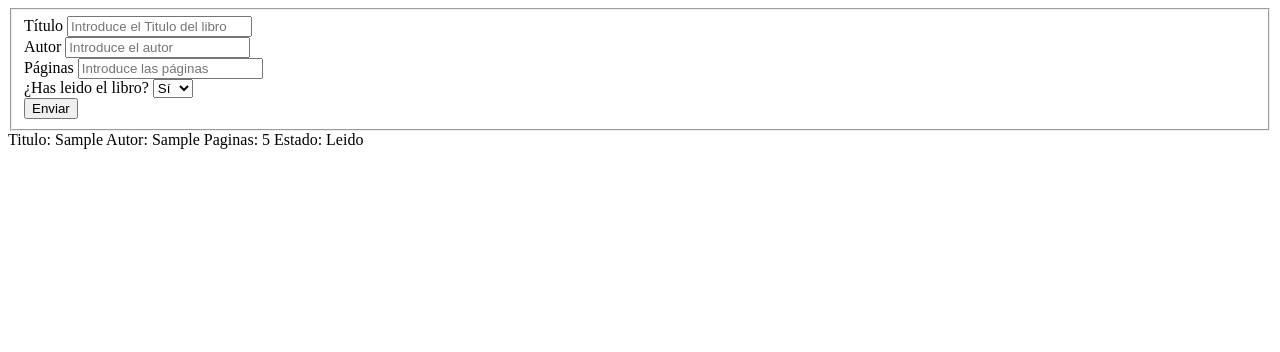
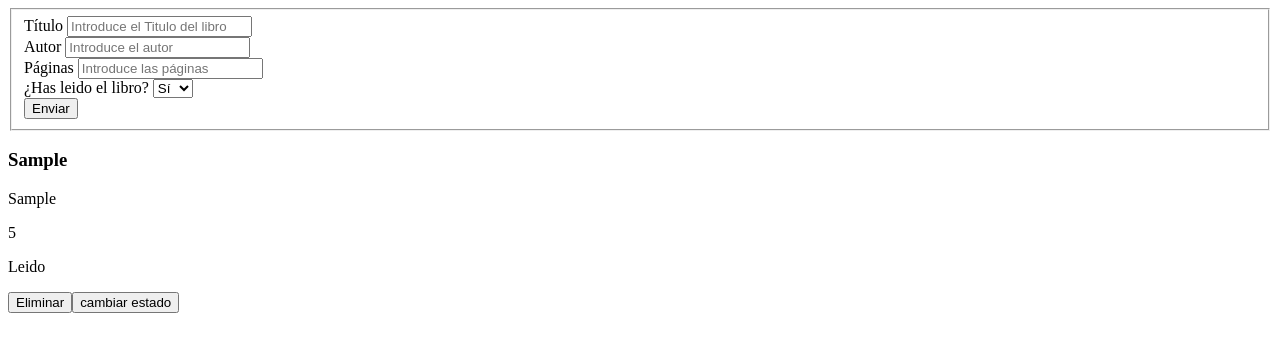
Before and after one commit to s9code/Library, a plain HTML site: page index.html in a window 1280 px wide. Both pictures are taken after typing "Sample", "Sample", "5" into the empty fields and a click on the input "Enviar". Drawn offline with Linux system fonts and the light colour scheme.

Commit message:
añadir funcionalidad para eliminar libros y cambiar estado de lectura con prototipos

```diff
--- a/script.js
+++ b/script.js
@@ -1,81 +1,129 @@
-// LLAMADAS
+// 1. LLamadas a elementos del DOM
 const contenedorLibros = document.querySelector(".contenedor-libreria");
 const formulario = document.querySelector("#formulario");
 
-// VARIABLES
-let estado;
-
-// MI BIBLIOTECA DE LIBROS
-// Array donde se van a guardar todos los libros creados con el constructor Libros
+// 2. Array donde se guardan los libros
 const libreria = [];
 
+// 3. Función que recorre el array libreria y muestra los libros
 // Recorre el array "libreria" y, por cada libro, crea un div con sus datos
 // (título, autor, páginas y estado de lectura) dentro de contenedorLibros.
 // Antes de dibujar, vacía el contenedor para evitar que los libros se dupliquen.
 function recorrerLibreria() {
+
+    // 3.1. Vacía el contenedor para evitar que los libros se dupliquen
     contenedorLibros.textContent = "";
 
+    // 3.2. Recorre el array "libreria"
     for (const libro of libreria) {
 
-        if (libro.lectura === false) {
-            estado = "No leido";
-        }else {
-            estado = "Leido";
-        };
+        // 3.2.1. Evalúa si el libro ha sido leído o no.
+        const estado = libro.lectura ? "Leido" : "No leido";
 
-        // CREAR ELEMENTOS
+        // 3.3. Se crean los elementos para guardar los datos de cada libro.
         const div = document.createElement("div");
+        const h3 = document.createElement("h3");
+        const parrafoAutor = document.createElement("p");
+        const parrafoPaginas = document.createElement("p");
+        const lectura = document.createElement("p");
+        const btnEstado = document.createElement("button");
+        const btnEliminar = document.createElement("button");
+
+        // 3.3.1 Añade un atributo "data-id" al <div>
         div.setAttribute("data-id", libro.id);
+
+        // 3.3.2 Añade el <div> al final del contenedor y luego añade los elementos h3, parrafoAutor, etc al <div>
         contenedorLibros.appendChild(div);
-        div.textContent = (`Titulo: ${libro.titulo} Autor: ${libro.autor} Paginas: ${libro.paginas} Estado: ${estado}`);
+        div.appendChild(h3);
+        div.appendChild(parrafoAutor);
+        div.appendChild(parrafoPaginas);
+        div.appendChild(lectura);
+        div.appendChild(btnEliminar);
+        div.appendChild(btnEstado);
+
+        // 3.4. Establece el contenido de texto de cada elemento.
+        h3.textContent = (libro.titulo);
+        parrafoAutor.textContent = (libro.autor);
+        parrafoPaginas.textContent = (libro.paginas);
+        lectura.textContent = (estado);
+        btnEliminar.textContent = ("Eliminar")
+        btnEstado.textContent = ("cambiar estado");
+
+        // 3.5 Añade un evento al botón "cambiar estado"
+        btnEstado.addEventListener("click", () => {
+            // Cambia el estado de lectura del libro
+            libro.toggleLectura();
+            // Refresca la visualización de la librería
+            recorrerLibreria();
+        })
+
+        // 3.6 Añade un evento al botón "Eliminar"
+        btnEliminar.addEventListener("click", () => {
+
+            // Busca el índice del libro actual en el array libreria
+            const indice = libreria.findIndex((item) => item.id === libro.id);
+            // Elimina el libro del array
+            libreria.splice(indice, 1);
+
+            // Refresca la visualización de la librería
+            recorrerLibreria();
+
+        })
+
     };
 }
 
-// MOLDE CONSTRUCTOR DE UN LIBRO
-// Define la forma que tiene cada libro: título, autor, páginas, si se ha leído,
-// y un id único generado automáticamente.
-function Libros(titulo, autor, paginas, lectura) {
-    this.id = crypto.randomUUID();
+// 4. Constructor para crear un libro
+function Libro(titulo, autor, paginas, lectura) {
+    this.id = crypto.randomUUID(); // Identificador único generado automáticamente
     this.titulo = titulo;
     this.autor = autor;
     this.paginas = paginas;
     this.lectura = lectura;
 }
 
-// GESTIONAR LA COLECCIÓN
+// 4.1 Metodo para cambiar el estado de lectura (actualiza la propiedad lectura)
+Libro.prototype.toggleLectura = function () {
+    // Invierte el valor actual de la propiedad lectura
+    this.lectura = !this.lectura;
+};
+
+// 5. Función para añadir un libro a la librería
 // Recibe los datos de un libro, crea una instancia con el constructor Libros
 // y la añade al array libreria.
 function agregarLibro(titulo, autor, paginas, lectura) {
-    const libro = new Libros (titulo, autor, paginas, lectura);
+    // Crea una nueva instancia de Libro con los datos proporcionados
+    const libro = new Libro (titulo, autor, paginas, lectura);
+    // Añade el nuevo libro al array libreria
     libreria.push(libro);
 }
 
-// ESCUCHAR EL FORMULARIO
+// 6. Función para escuchar el formulario
 // Al enviar el formulario, recoge los valores de los campos, los convierte
 // a los tipos correctos (número para páginas, booleano para lectura),
 // crea el libro, refresca la pantalla y limpia el formulario.
 formulario.addEventListener("submit", function (e) {
-    e.preventDefault(); //evita que la página se recargue
+    // Evita que la página se recargue
+    e.preventDefault();
 
+    // Obtiene los valores de los campos del formulario
     const titulo = document.querySelector("#titulo");
     const autor = document.querySelector("#autor");
     const paginas = document.querySelector("#paginas");
     const lectura = document.querySelector("#lectura");
 
-    const numeroDepaginas = parseInt(paginas.value)
+    // Convierte el valor de páginas a número
+    const numeroDepaginas = parseInt(paginas.value);
 
-    let leido = false;
+    // Convierte el valor del select a booleano: si es "true" se guarda como true, si no como false.
+    const leido = lectura.value === "true" ? true : false;
 
-    if (lectura.value === "false") {
-        leido = false;
-    } else {
-        leido = true;
-    }
-
+    // Agrega el libro al array libreria
     agregarLibro(titulo.value, autor.value, numeroDepaginas, leido);
+    // Y actualiza la visualización
     recorrerLibreria();
 
-    // resetear los campos del formulario
+    // Resetear los campos del formulario
     formulario.reset();
 
 });
```
Also changed, not shown: index.html (line endings or trailing spaces).
